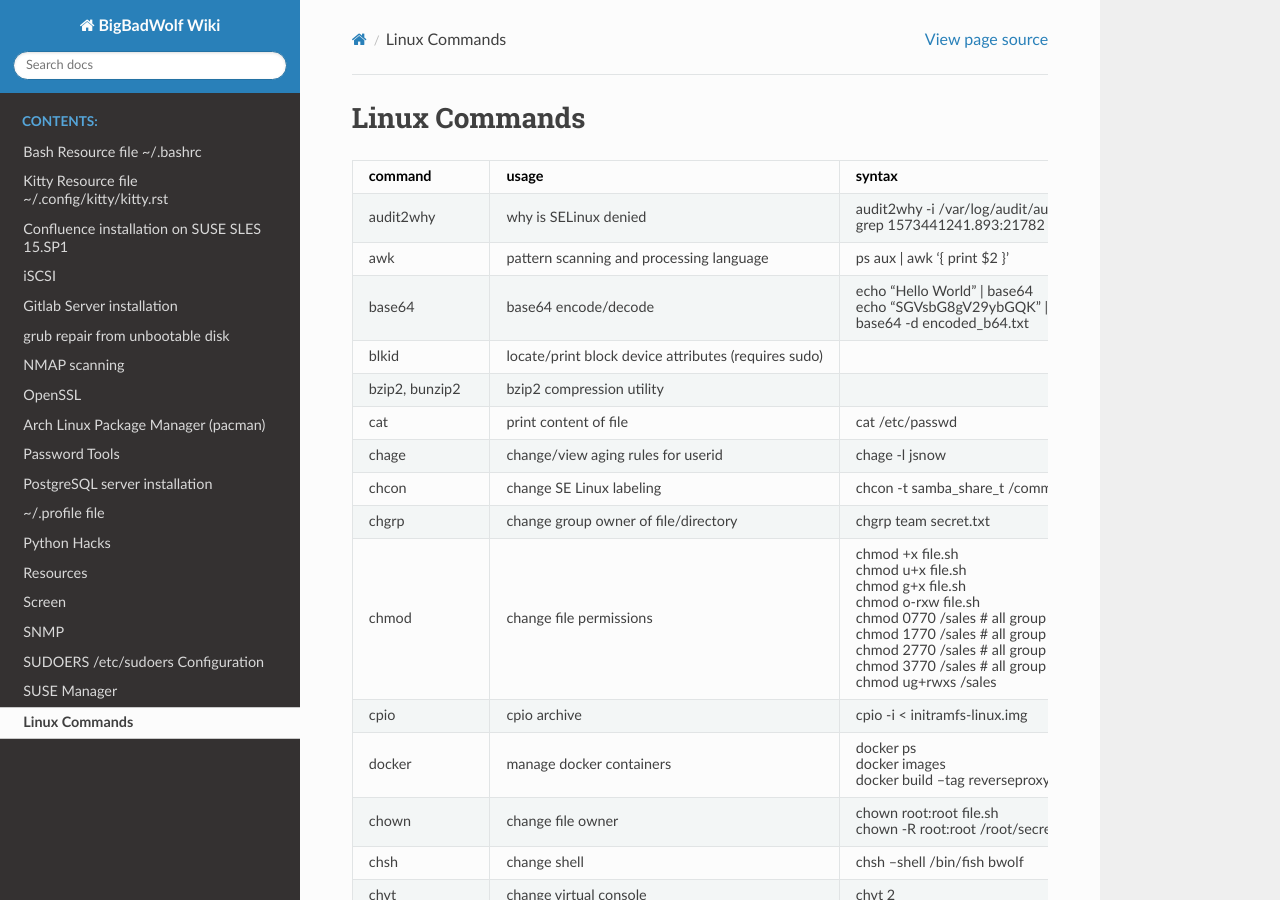
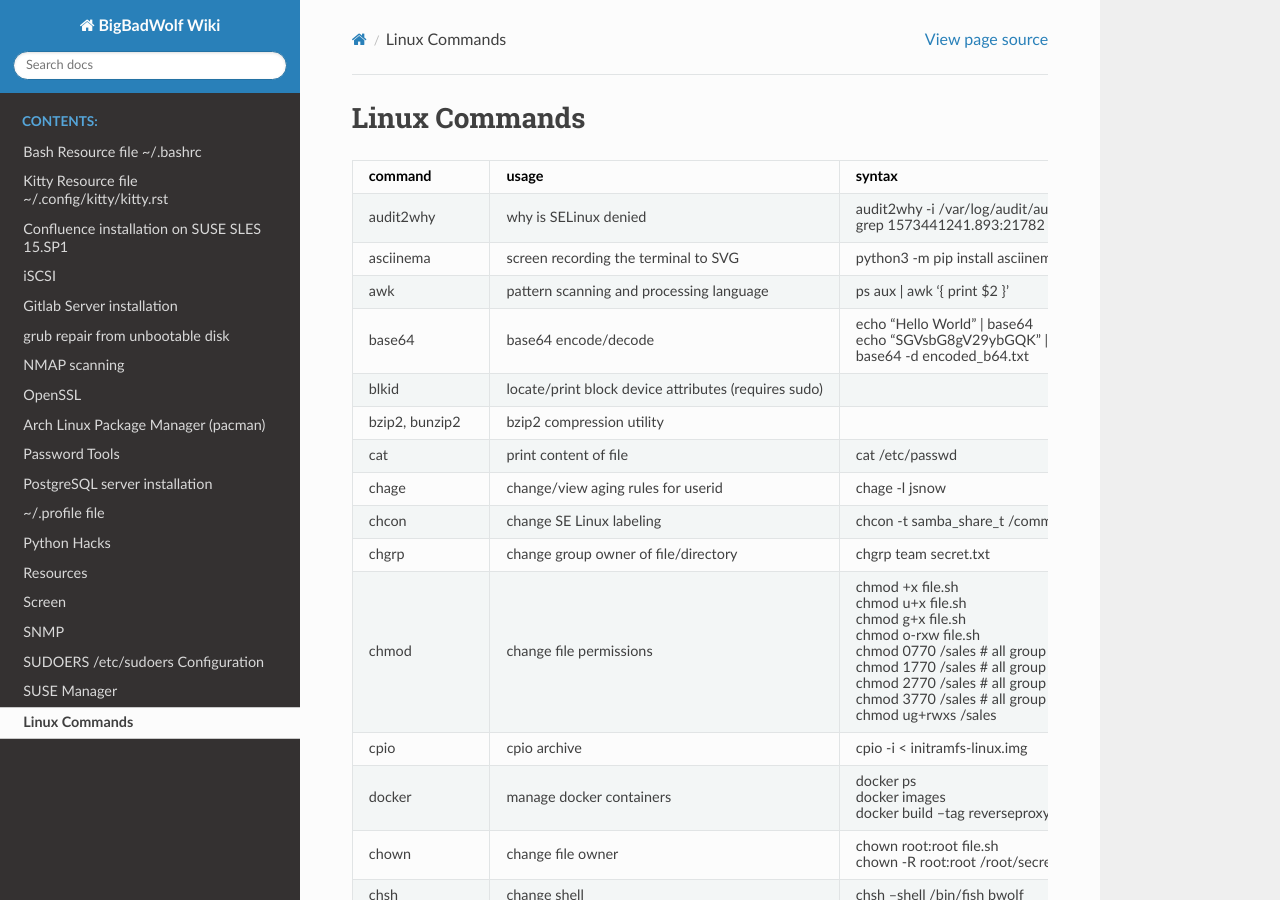
Before and after one commit to p3ll1n0r3/readthedocs, a Sphinx documentation site: the page built from docs/linux.rst, in a window 1280 px wide and 900 px high. Built offline with Sphinx 7.4.7 and the Read the Docs theme 2.0.0, drawn with Linux system fonts in a browser that asks for light colours.

Commit message:
Update linux.rst

```diff
--- a/docs/linux.rst
+++ b/docs/linux.rst
@@ -11,6 +11,10 @@ command         usage					syntax
 =============== ======================================= ===========================================================
 audit2why       why is SELinux denied |br|              audit2why -i /var/log/audit/audit.log |br|
                   					grep 1573441241.893:21782 /var/log/audit/audit.log \| audit2why |br|
+asciinema	screen recording the terminal to SVG	python3 -m pip install asciinema
+							npm i svg-term-cli -g
+							asciinema rec demo.cast
+							cat demo.cast | svg-term --out demo.svg --window
 
 awk             pattern scanning and processing		ps aux \| awk '{ print $2 }' |br|
  		language |br|
```
